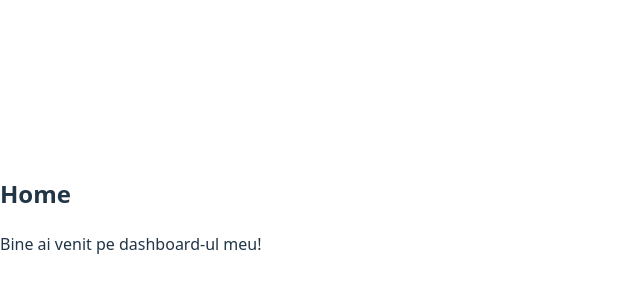
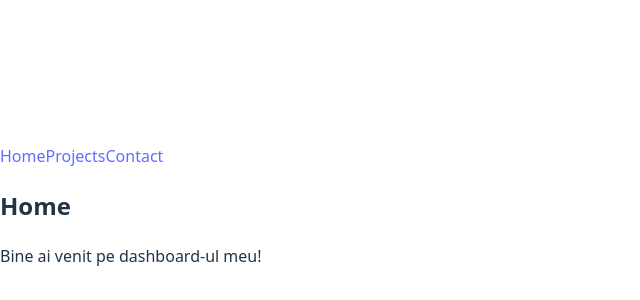
Before and after one commit to mihaiturcanu/lab_pw, a React (Vite) app: page / in a window 1280 px wide. Shown: the part 186-486 px from the top of the page, without its empty margins (0-640 px from the left). Built offline with nearby package versions, Linux system fonts and the light colour scheme.

Commit message:
feat: add a Navbar component

```diff
--- a/src/App.jsx
+++ b/src/App.jsx
@@ -2,10 +2,12 @@
 import Home from './pages/Home';
 import Projects from './pages/Projects';
 import Contact from "./pages/Contact";
+import Navbar from "./Navbar";
 
 function App(){
   return(
     <BrowserRouter>
+    <Navbar/>
       <Routes>
         <Route path="/" element={<Home/>}/>
         <Route path="/projects" element={<Projects/>}/>
--- /dev/null
+++ b/src/Navbar.jsx
@@ -0,0 +1,13 @@
+import {Link} from 'react-router';
+
+function Navbar(){
+    return(
+        <nav>
+            <Link to="/">Home</Link>
+            <Link to="/projects">Projects</Link>
+            <Link to="/contact">Contact</Link>
+        </nav>
+    );
+}
+
+export default Navbar;
```
